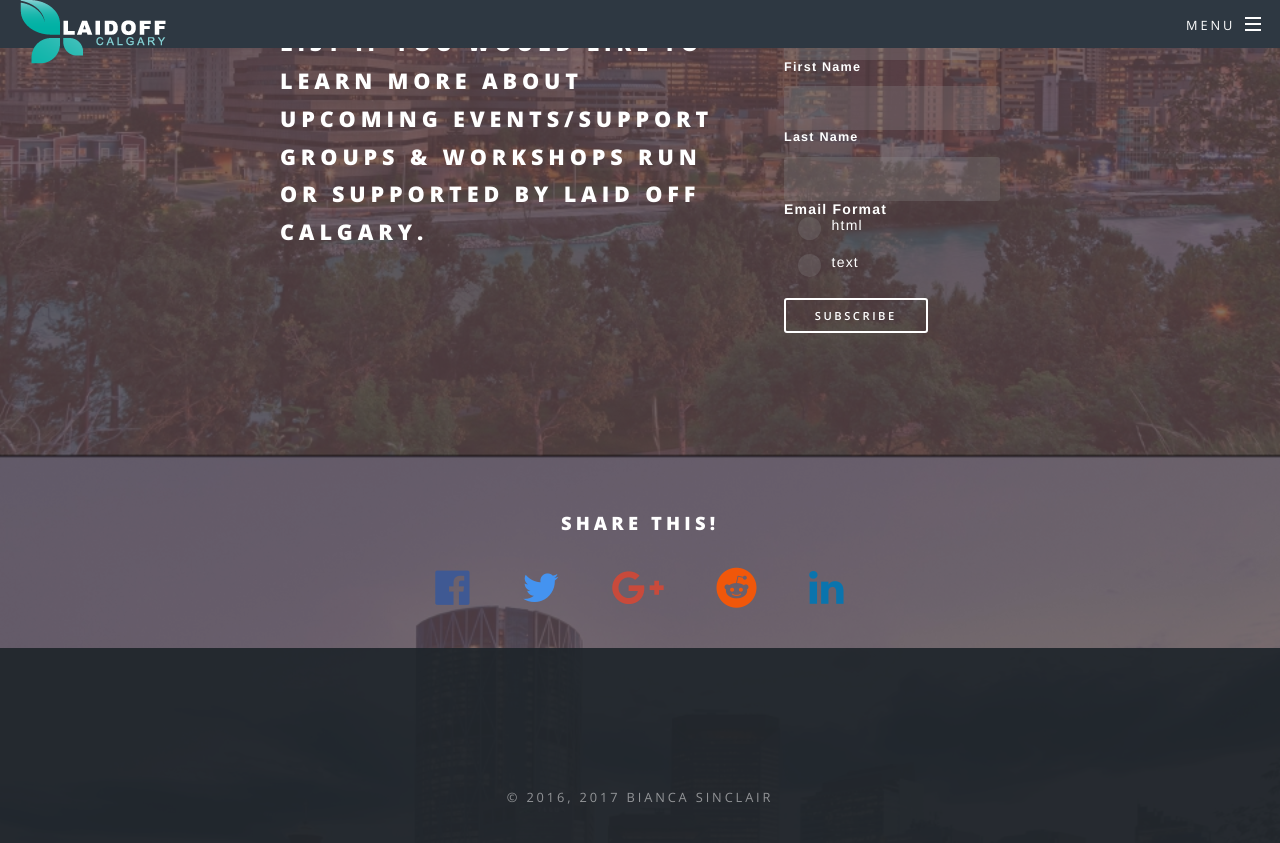
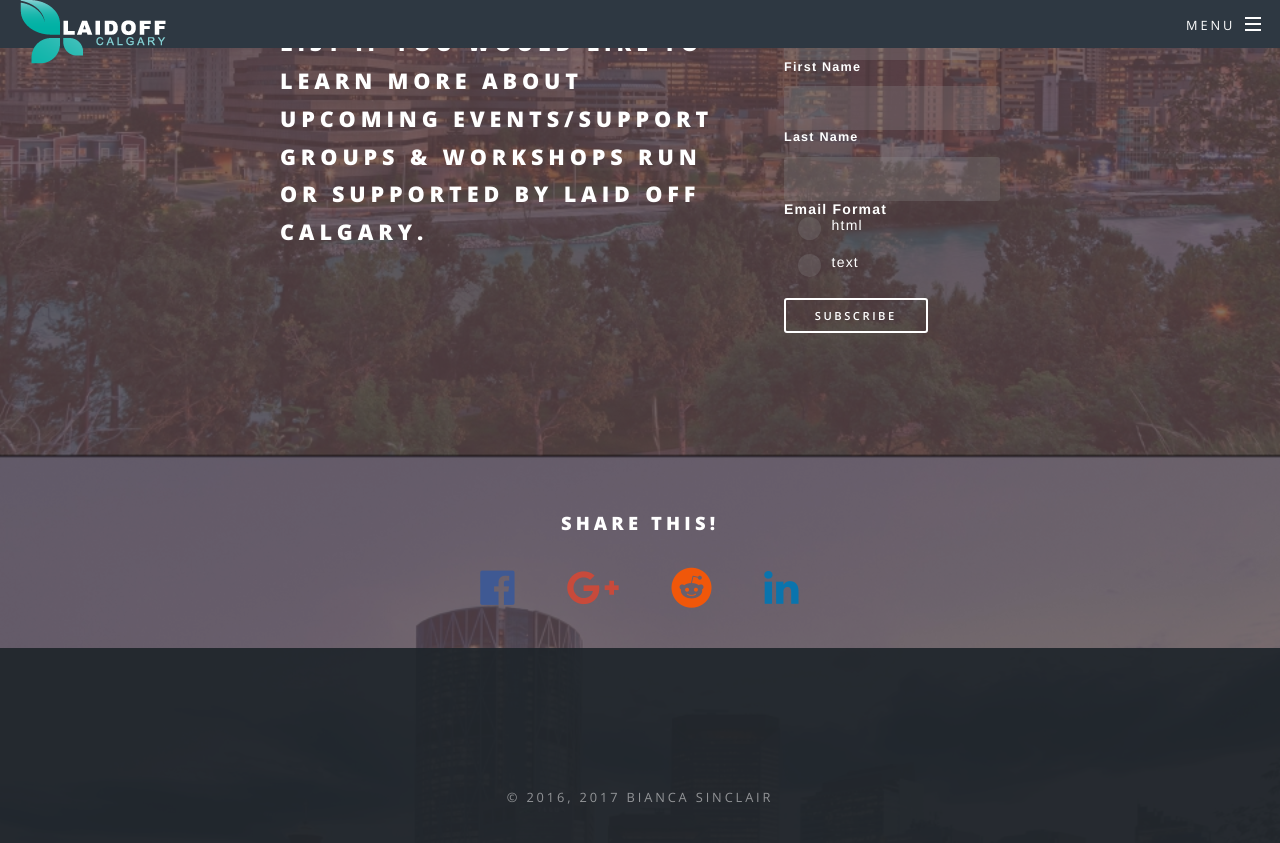
Before and after one commit to rookiedk/rookiedk.github.io, a Jekyll site: the page built from index.html, in a window 1280 px wide and 900 px high, scrolled down 4044 px. Shown: the top 843 px of the window. Built offline with Jekyll 4.4.1, drawn with Linux system fonts in a browser that asks for light colours; nearby versions of some CDN libraries; comment, search, counter and statistics services are not loaded.

Commit message:
deleted twitter share

```diff
--- a/_includes/share.html
+++ b/_includes/share.html
@@ -4,9 +4,6 @@
 <div id="share-box">
         <a href="https://www.facebook.com/sharer/sharer.php?u={{ site.url }}{{ page.url }}" onclick="window.open(this.href, 'mywin',
 'left=20,top=20,width=500,height=500,toolbar=1,resizable=0'); return false;" ><i class="fa fa-facebook-official fa share-button"></i></a>
-
-        <a href="https://twitter.com/intent/tweet?text={{ page.title }}&url={{ site.url }}{{ page.url }}" onclick="window.open(this.href, 'mywin',
-'left=20,top=20,width=500,height=500,toolbar=1,resizable=0'); return false;"><i class="fa fa-twitter fa share-button"></i></a>
 
         <a href="https://plus.google.com/share?url={{ site.url }}{{ page.url }}" onclick="window.open(this.href, 'mywin',
 'left=20,top=20,width=500,height=500,toolbar=1,resizable=0'); return false;" ><i class="fa fa-google-plus fa share-button"></i></a>
--- a/css/main.scss
+++ b/css/main.scss
@@ -1967,7 +1967,3 @@
 .fa-reddit {
     color: #ff5700;
 }
-
-.fa-twitter {
-    color: #4099FF;
-}
```
